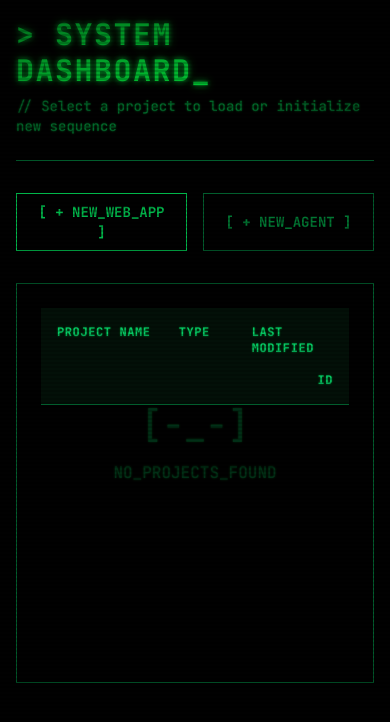
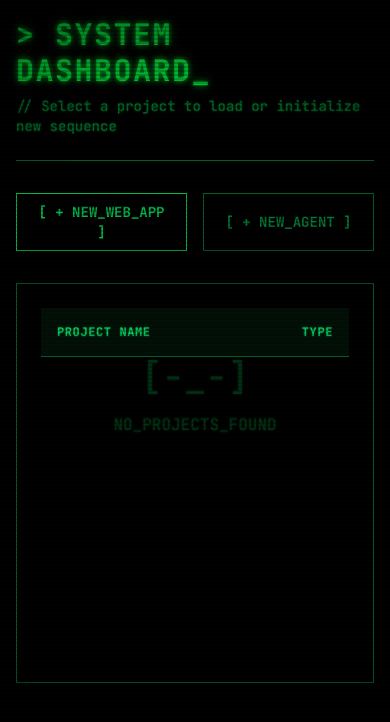
Before and after one commit to PeacockIllustrated/corestack-prompt-builder, a Next.js app: page /dashboard in a window 390 px wide. Shown: the top 722 px of the page. Built offline with nearby package versions, Linux system fonts and the light colour scheme.

Commit message:
fix: dashboard mobile layout and undefined project error

```diff
--- a/app/dashboard/page.tsx
+++ b/app/dashboard/page.tsx
@@ -5,7 +5,6 @@ import { useRouter } from "next/navigation";
 import { storage, ProjectMetadata, ProjectType } from "@/lib/storage";
 import { Button } from "@/components/ui/Button";
 import { Card } from "@/components/ui/Card";
-import { Label } from "@/components/ui/Label";
 
 export default function DashboardPage() {
     const router = useRouter();
@@ -13,7 +12,8 @@ export default function DashboardPage() {
     const [isLoading, setIsLoading] = useState(true);
 
     useEffect(() => {
-        setProjects(storage.getAllProjects());
+        const loadedProjects = storage.getAllProjects();
+        setProjects(Array.isArray(loadedProjects) ? loadedProjects : []);
         setIsLoading(false);
     }, []);
 
@@ -73,10 +73,10 @@ export default function DashboardPage() {
                 {/* Project List */}
                 <Card className="min-h-[400px] p-0 overflow-hidden flex flex-col">
                     <div className="grid grid-cols-12 gap-4 p-4 border-b border-green-800 bg-green-900/20 text-xs font-bold text-green-400 uppercase tracking-wider">
-                        <div className="col-span-5 md:col-span-4">Project Name</div>
-                        <div className="col-span-3 md:col-span-2">Type</div>
-                        <div className="col-span-4 md:col-span-3">Last Modified</div>
-                        <div className="col-span-12 md:col-span-3 text-right">ID</div>
+                        <div className="col-span-8 md:col-span-4">Project Name</div>
+                        <div className="col-span-4 md:col-span-2 text-right md:text-left">Type</div>
+                        <div className="hidden md:block md:col-span-3">Last Modified</div>
+                        <div className="hidden md:block md:col-span-3 text-right">ID</div>
                     </div>
 
                     <div className="flex-1 overflow-y-auto">
@@ -93,20 +93,20 @@ export default function DashboardPage() {
                                         onClick={() => router.push(`/editor/${project.id}`)}
                                         className="grid grid-cols-12 gap-4 p-4 hover:bg-green-900/10 cursor-pointer group transition-colors items-center"
                                     >
-                                        <div className="col-span-5 md:col-span-4 font-bold text-green-300 truncate">
-                                            {project.name}
+                                        <div className="col-span-8 md:col-span-4 font-bold text-green-300 truncate">
+                                            {project.name || "Untitled Project"}
                                         </div>
-                                        <div className="col-span-3 md:col-span-2 text-xs">
+                                        <div className="col-span-4 md:col-span-2 text-xs text-right md:text-left">
                                             <span className={`inline-block px-2 py-0.5 border ${project.type === "WEB_APP" ? "border-green-600 text-green-400" : "border-blue-600 text-blue-400"
                                                 }`}>
                                                 {project.type}
                                             </span>
                                         </div>
-                                        <div className="col-span-4 md:col-span-3 text-xs text-green-600 font-mono">
+                                        <div className="hidden md:block md:col-span-3 text-xs text-green-600 font-mono">
                                             {formatDate(project.lastModified)}
                                         </div>
-                                        <div className="col-span-12 md:col-span-3 flex justify-between md:justify-end items-center gap-4">
-                                            <span className="text-xs text-green-900 font-mono hidden md:inline">
+                                        <div className="hidden md:flex md:col-span-3 justify-end items-center gap-4">
+                                            <span className="text-xs text-green-900 font-mono">
                                                 {project.id.slice(0, 8)}...
                                             </span>
                                             <button
```
